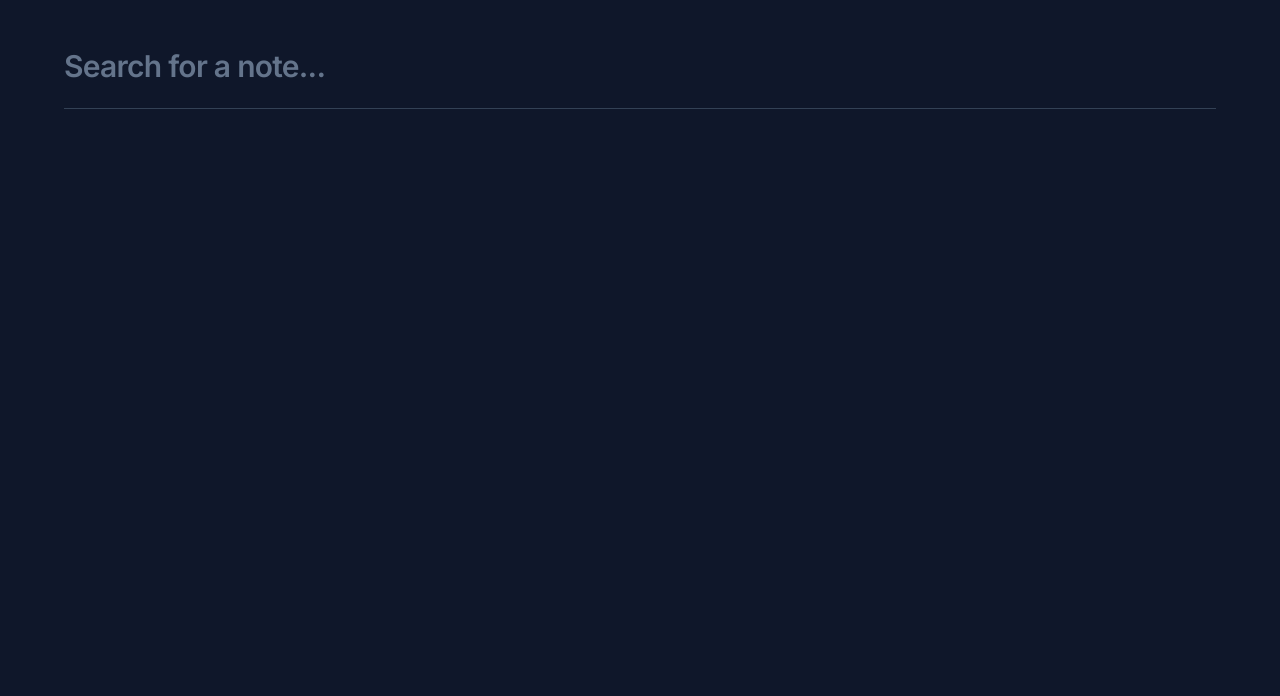
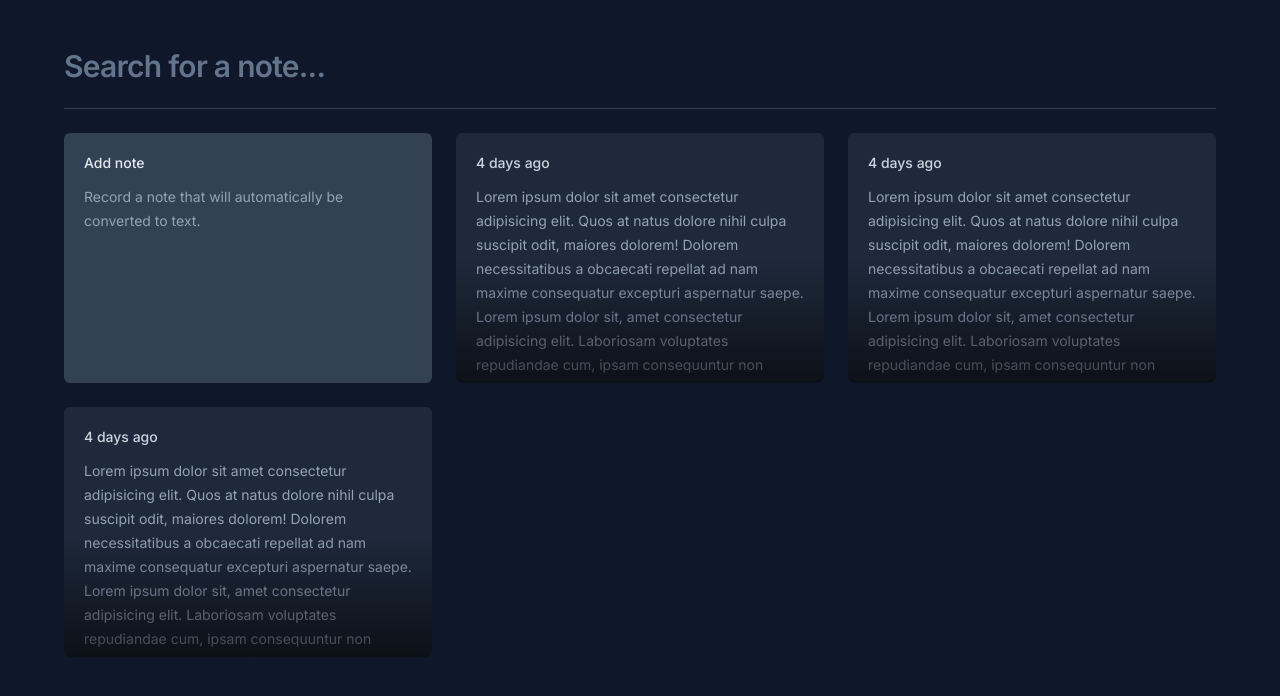
Before and after one commit to vivianequeiroz/notes-app, a React (Vite) app: page / in a window 1280 px wide. Shown: the top 696 px of the page. Built offline with nearby package versions, Linux system fonts and the light colour scheme.

Commit message:
add cards components

```diff
--- a/src/App.tsx
+++ b/src/App.tsx
@@ -1,3 +1,6 @@
+import NoteCard from "./components/NoteCard";
+import NewNoteCard from "./components/NewNoteCard";
+
 function App() {
   return (
     <div className="mx-auto max-w-6xl my-12 space-y-6">
@@ -5,12 +8,19 @@ function App() {
         <input
           className="w-full bg-transparent text-3xl font-semibold tracking-tight placeholder:text-slate-500 outline-none"
           placeholder="Search for a note..."
+          autoFocus
         />
       </form>
 
       <div className="h-px bg-slate-700" />
 
-      <div className="grid grid-cols-3 auto-rows-[250px]"></div>
+      <div className="grid grid-cols-3 gap-6 auto-rows-[250px]">
+        <NewNoteCard />
+
+        <NoteCard />
+        <NoteCard />
+        <NoteCard />
+      </div>
     </div>
   );
 }
--- /dev/null
+++ b/src/components/NewNoteCard.tsx
@@ -0,0 +1,12 @@
+function NewNoteCard() {
+  return (
+    <div className="rounded-md bg-slate-700 p-5 space-y-3 overflow-hidden">
+      <h3 className="text-sm font-medium text-slate-200">Add note</h3>
+      <p className="text-sm leading-6 text-slate-400">
+        Record a note that will automatically be converted to text.
+      </p>
+    </div>
+  );
+}
+
+export default NewNoteCard;
--- /dev/null
+++ b/src/components/NoteCard.tsx
@@ -0,0 +1,25 @@
+function NoteCard() {
+  return (
+    <article
+      className="rounded-md bg-slate-800 p-5 space-y-3 overflow-hidden relative outline-none hover:ring-2 hover:ring-slate-600 focus:ring-2 focus:ring-lime-400"
+      role="note"
+      tabIndex={0}
+    >
+      <h3 className="text-sm font-medium text-slate-300">4 days ago</h3>
+      <p className="text-sm leading-6 text-slate-400">
+        Lorem ipsum dolor sit amet consectetur adipisicing elit. Quos at natus
+        dolore nihil culpa suscipit odit, maiores dolorem! Dolorem
+        necessitatibus a obcaecati repellat ad nam maxime consequatur excepturi
+        aspernatur saepe. Lorem ipsum dolor sit, amet consectetur adipisicing
+        elit. Laboriosam voluptates repudiandae cum, ipsam consequuntur non
+        rerum eveniet, eaque quibusdam numquam quis asperiores in laborum
+        delectus quia cupiditate molestiae deserunt modi.
+      </p>
+
+      {/* Using ::after pseudo-element for gradient background */}
+      <div className="absolute bottom-0 left-0 right-0 h-1/2 bg-gradient-to-t from-black/60 to-black/0 pointer-events-none" />
+    </article>
+  );
+}
+
+export default NoteCard;
```
